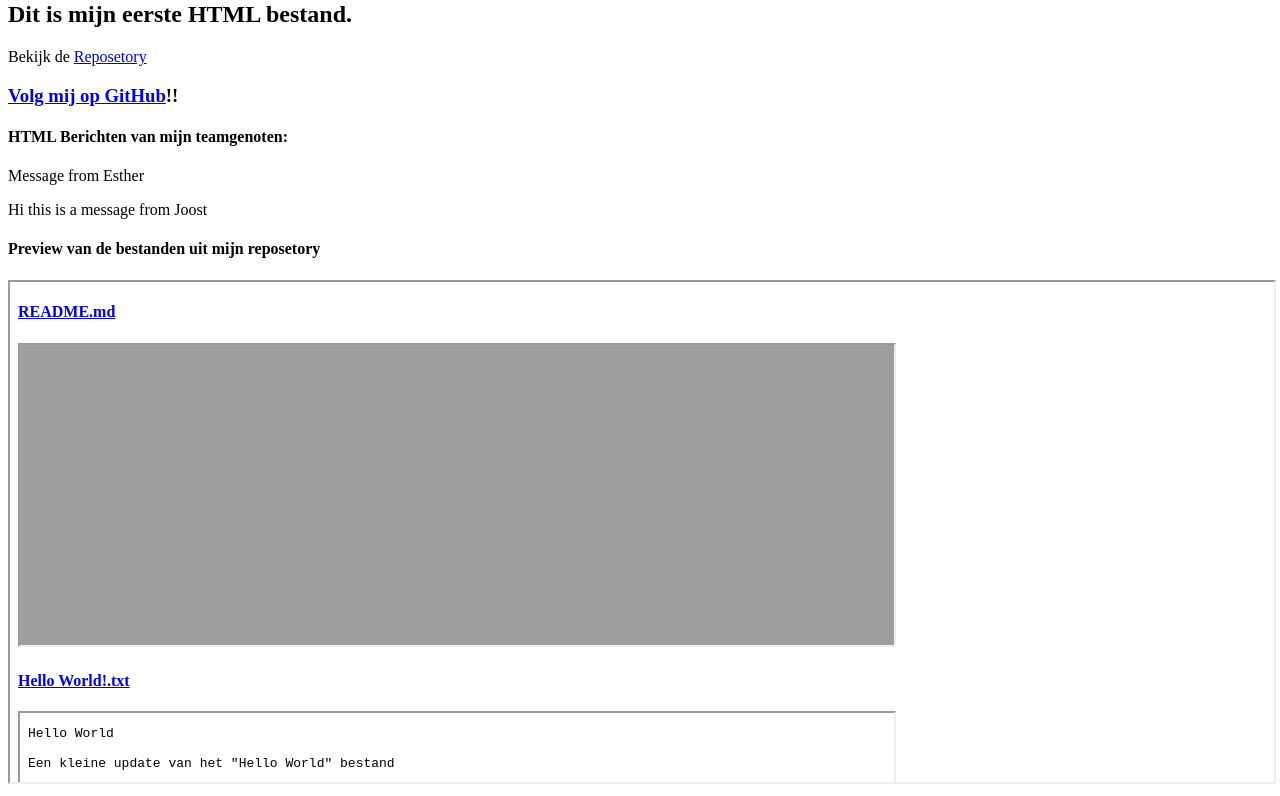
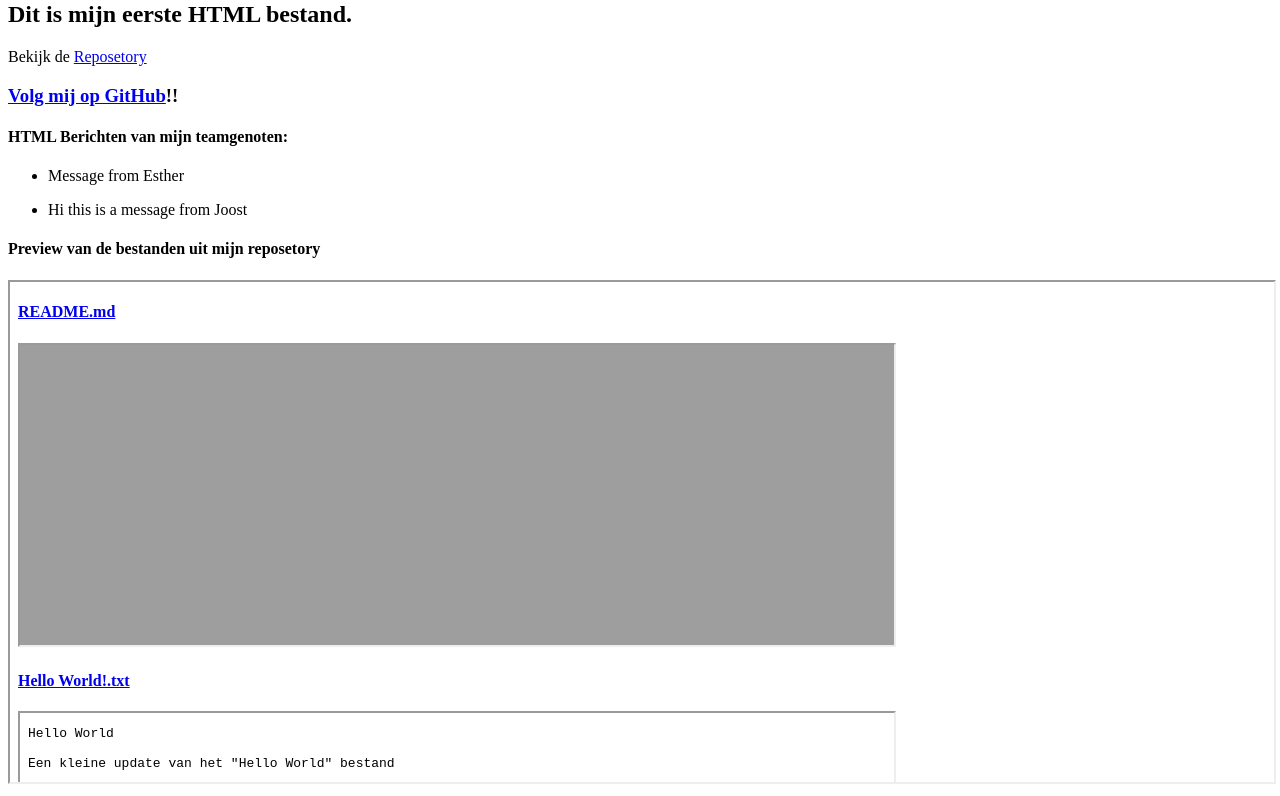
Before and after one commit to SJMrozek/TG-Web-Dev, a plain HTML site: page index.html in a window 1280 px wide. Shown: the part 79-875 px from the top of the page. Drawn offline with Linux system fonts and the light colour scheme.

Commit message:
made list for messages

```diff
--- a/index.html
+++ b/index.html
@@ -16,8 +16,10 @@
 
     <div class="messageBox">
       <h4>HTML Berichten van mijn teamgenoten:</h4>
-      <p>Message from Esther</p>
-      <p>Hi this is a message from Joost</p>
+      <ul>
+        <li><p>Message from Esther</p></li>
+        <li><p>Hi this is a message from Joost</p></li>
+      </ul>
     </div>
 
     <!--This will make a box that will show the website in a window withing the main site.-->
```
